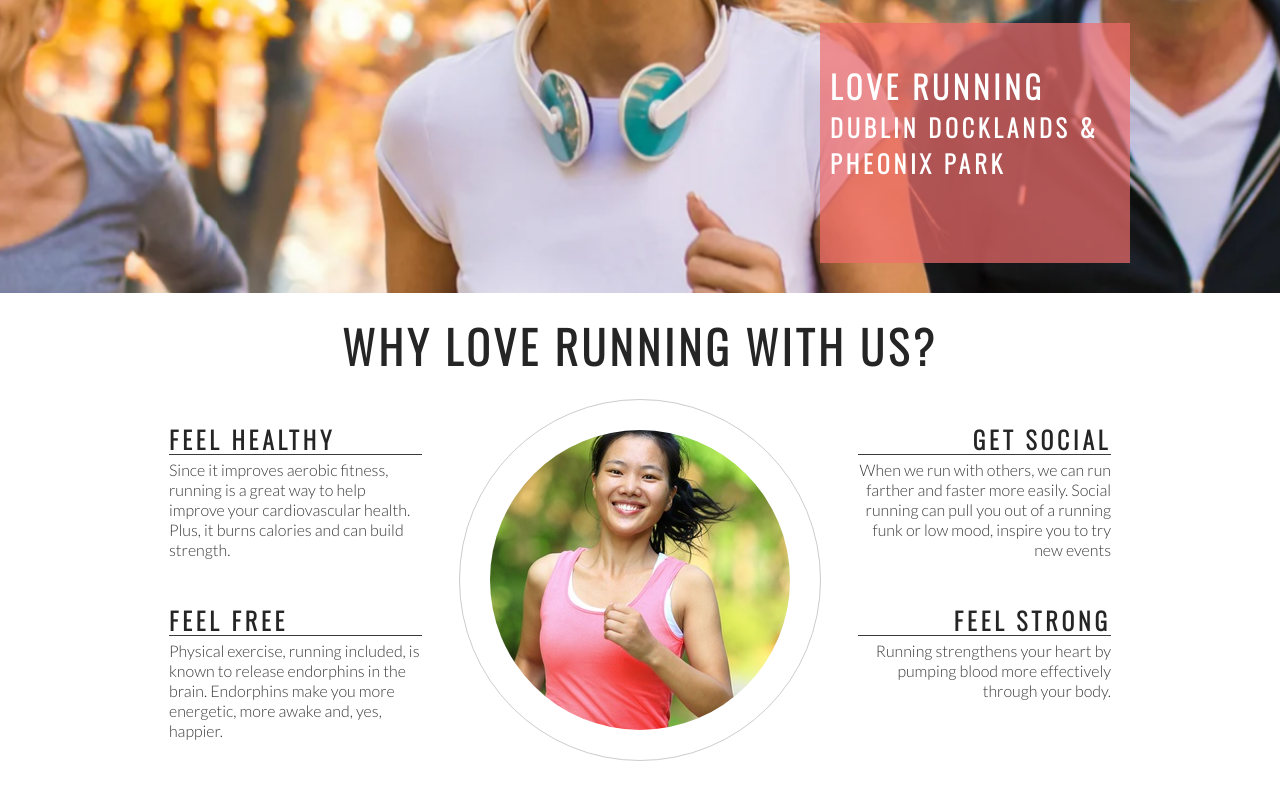
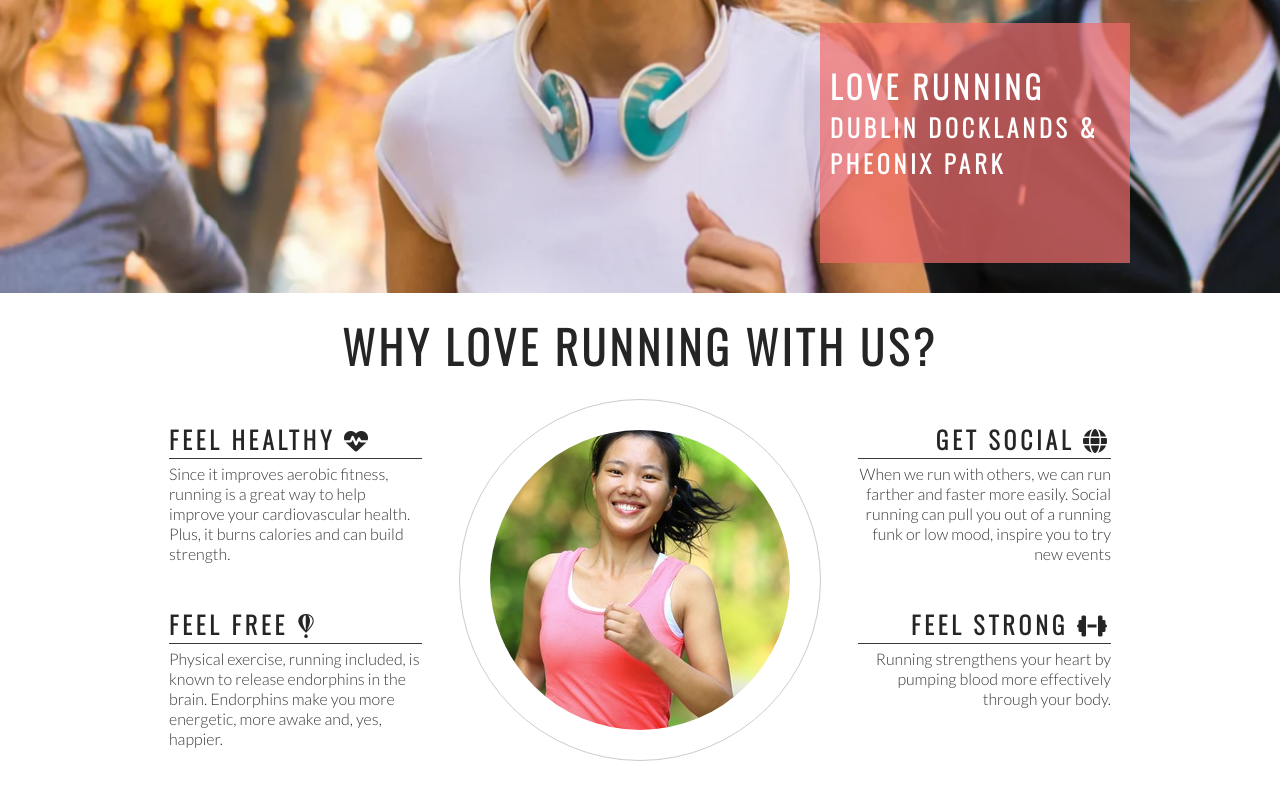
Before and after one commit to Krnsand/love-running, a plain HTML site: page index.html in a window 1280 px wide. Shown: the part 382-1184 px from the top of the page. Drawn offline with nearby package versions, Linux system fonts and the light colour scheme.

Commit message:
Add Font Awesome icons to club ethos section

```diff
--- a/index.html
+++ b/index.html
@@ -36,7 +36,7 @@
         <h2 id="welcome">Why Love Running With Us?</h2>
         <div id="left-about">
             <div class="left-about-heading">
-                <h2>Feel Healthy</h2>
+                <h2>Feel Healthy <i class="fa-solid fa-heart-pulse"></i></h2>
                 <hr>
                 <p>
                     Since it improves aerobic fitness, running is a great way to help improve your cardiovascular
@@ -45,7 +45,7 @@
                 </p>
             </div>
             <div class="left-about-heading">
-                <h2>Feel Free</h2>
+                <h2>Feel Free <i class="fa-brands fa-fly"></i></h2>
                 <hr>
                 <p>
                     Physical exercise, running included, is known to release endorphins in the brain.
@@ -55,7 +55,7 @@
         </div>
         <div id="right-about">
             <div class="right-about-heading">
-                <h2>Get Social</h2>
+                <h2>Get Social <i class="fa-solid fa-globe"></i></h2>
                 <hr>
                 <p>
                     When we run with others, we can run farther and faster more easily.
@@ -63,7 +63,7 @@
                 </p>
             </div>
             <div class="right-about-heading">
-                <h2>Feel Strong</h2>
+                <h2>Feel Strong <i class="fa-solid fa-dumbbell"></i></h2>
                 <hr>
                 <p>
                     Running strengthens your heart by pumping blood more effectively through your body.
@@ -84,6 +84,9 @@
     <footer>
         Social links here
     </footer>
+
+    <!-- font awesome script -->
+    <script src="https://kit.fontawesome.com/fa6067118b.js" crossorigin="anonymous"></script>
 </body>
 
 </html>
```
